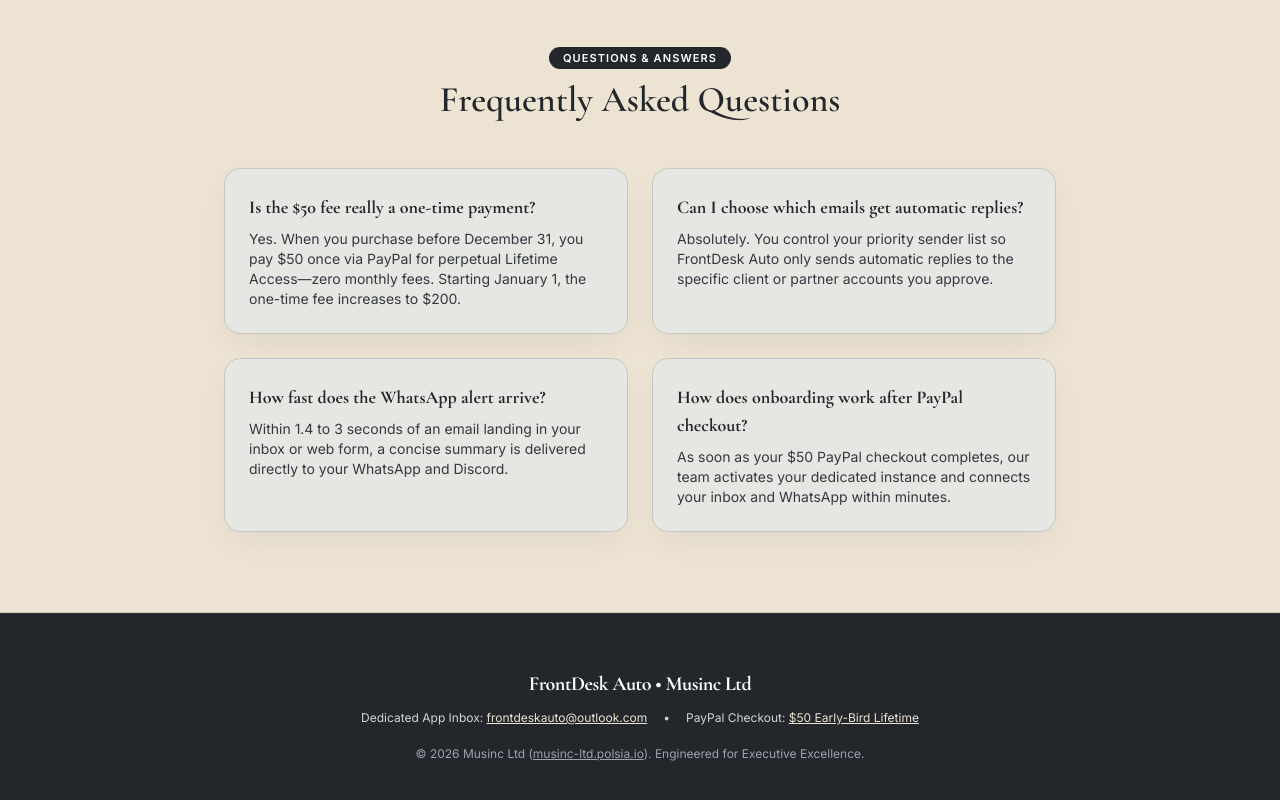
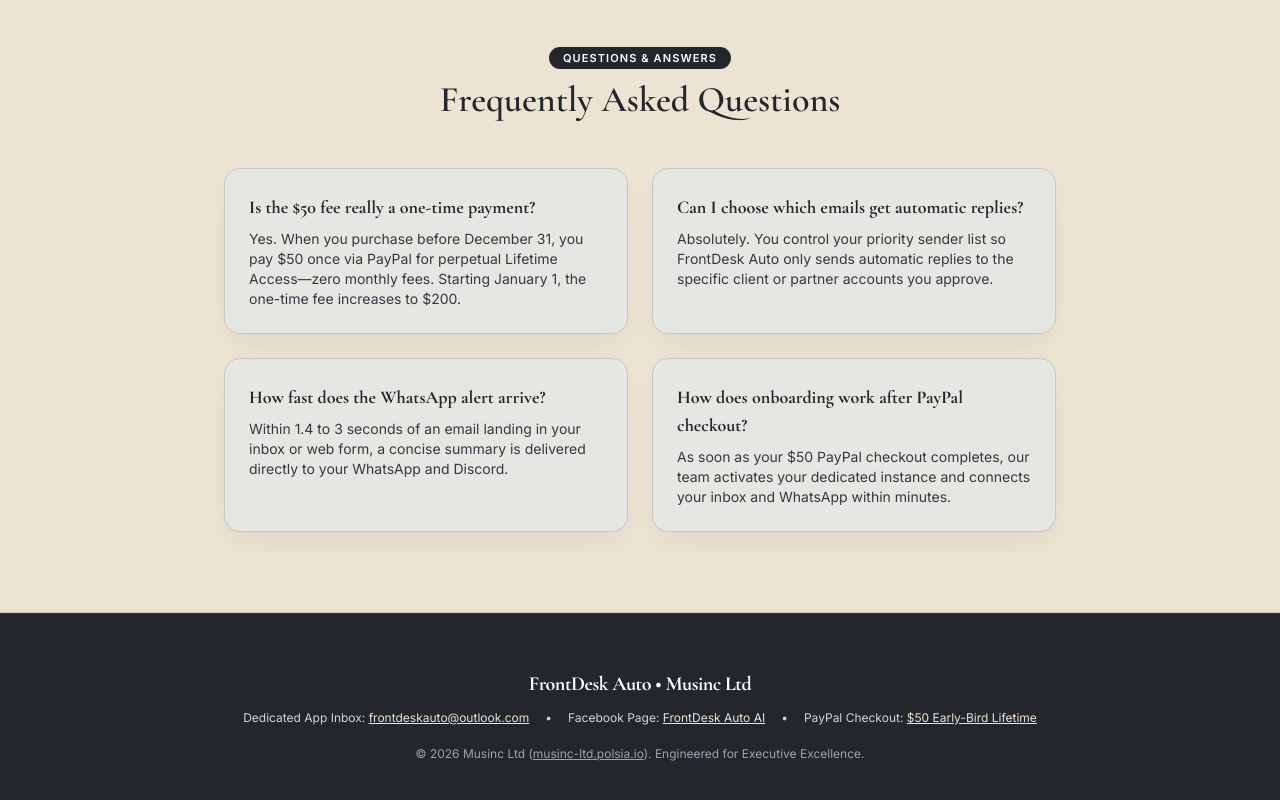
Before and after one commit to samumeandi-cpu/Mailfetch-AI, a plain HTML site: page index.html in a window 1280 px wide. Shown: the part 6415-7215 px from the top of the page. Drawn offline with nearby package versions, Linux system fonts and the light colour scheme.

Commit message:
deploy(frontdeskauto): update official FrontDesk Auto webpage and frontdeskauto@outlook.com (2026-11-25 20:06:59)

```diff
--- a/index.html
+++ b/index.html
@@ -794,6 +794,8 @@
       <div class="flex flex-wrap items-center justify-center gap-4 text-gray-300">
         <span>Dedicated App Inbox: <a href="mailto:frontdeskauto@outlook.com?subject=%5BFrontDesk%20Auto%20App%5D%20Inquiry" class="text-beige1 underline">frontdeskauto@outlook.com</a></span>
         <span>&bull;</span>
+        <span>Facebook Page: <a href="https://www.facebook.com/share/1NAuNgVZBr/" target="_blank" rel="noopener" class="text-beige1 underline">FrontDesk Auto AI</a></span>
+        <span>&bull;</span>
         <span>PayPal Checkout: <a href="https://www.paypal.com/cgi-bin/webscr?cmd=_xclick&business=samumeandi%40gmail.com&item_name=FrontDesk+Auto+Early-Bird+Lifetime+Access+%28Musinc+Ltd%29&amount=50.00&currency_code=USD" target="_blank" rel="noopener" class="text-beige1 underline">$50 Early-Bird Lifetime</a></span>
       </div>
       <div class="pt-2 text-gray-400">&copy; 2026 Musinc Ltd (<a href="https://musinc-ltd.polsia.io/" target="_blank" class="hover:text-white underline">musinc-ltd.polsia.io</a>). Engineered for Executive Excellence.</div>
```
